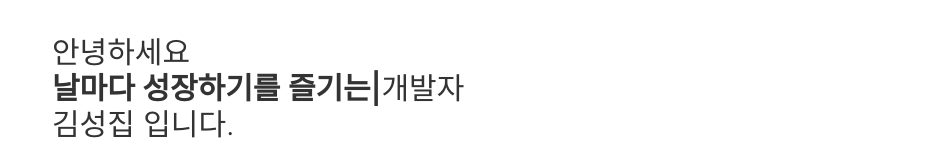
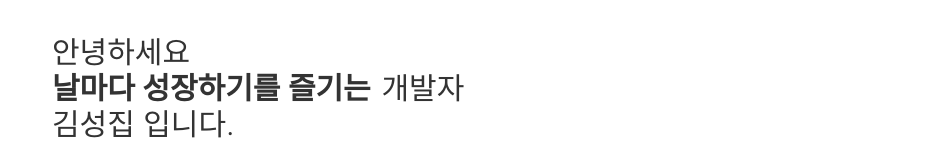
Before and after one commit to JibJiby/let-me-introduce, a Next.js app: page / in a window 1280 px wide. Shown: the part 312-472 px from the top of the page, without its empty margins (332-1280 px from the left). Built offline with nearby package versions, Linux system fonts and the light colour scheme.

Commit message:
style: type animation speed 변경

```diff
--- a/src/pages/index.tsx
+++ b/src/pages/index.tsx
@@ -67,14 +67,16 @@ export default function Home() {
                 sequence={[
                   1500,
                   'UX 지향적인',
-                  2000,
+                  2500,
                   '날마다 성장하기를 즐기는',
-                  2000,
+                  2500,
                   '주변에 공유하며, 같이 성장하는',
-                  2000,
+                  2500,
                   '문제 해결을 위해 치열하게 고민하는',
                 ]}
                 repeat={Infinity}
+                speed={25}
+                deletionSpeed={20}
                 cursor
               />
               <TypeAnimation
```
